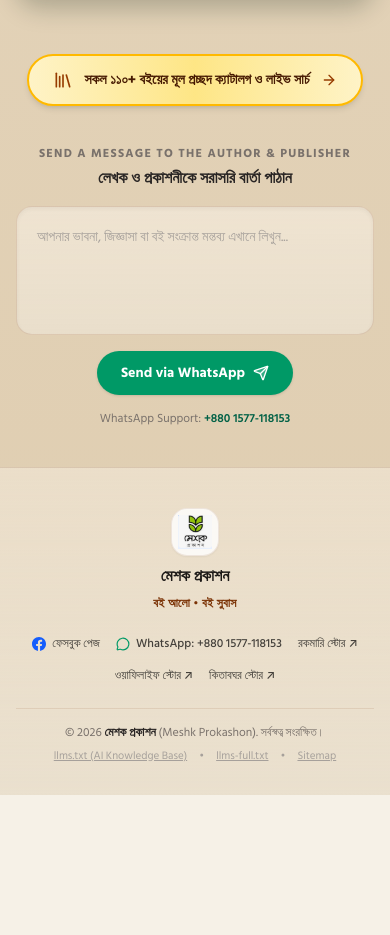
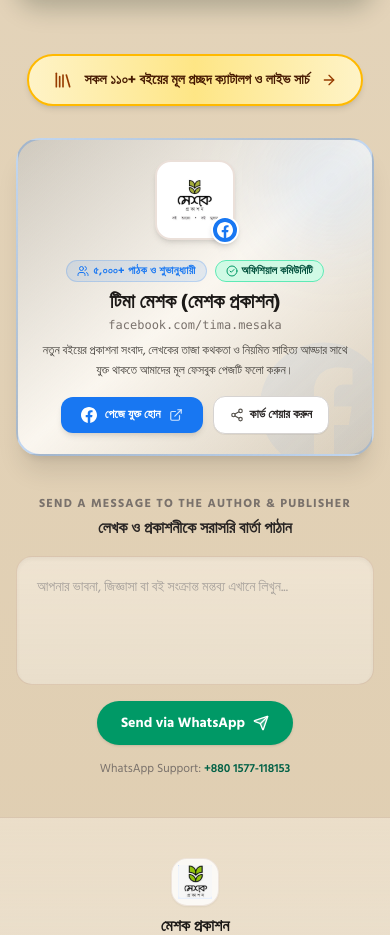
Before and after one commit to Jubayer-AI-Studio/mesk, a Next.js app: page / in a window 390 px wide. Shown: the part 5908-6843 px from the top of the page. Before the commit the page ends 6703 px from the top, so only its background shows below. Built offline with nearby package versions, Linux system fonts and the light colour scheme.

Commit message:
feat: add Tima Mesaka Facebook graphic card and OpenGraph preview card

```diff
--- a/app/layout.tsx
+++ b/app/layout.tsx
@@ -18,7 +18,7 @@
 });
 
 export const metadata: Metadata = {
-  metadataBase: new URL("https://meshkprokashon.com"),
+  metadataBase: new URL("https://meshk-prokashon.vercel.app"),
   title: "মেশক প্রকাশন | বই আলো • বই সুবাস — মুহাম্মদ যাইনুল আবিদীন",
   description:
     "মেশক প্রকাশন (Meshk Prokashon)-এর অফিশিয়াল ওয়েবসাইট ও গ্রন্থশালা। লেখক মাওলানা মুহাম্মদ যাইনুল আবিদীনের সাহিত্য, সীরাত, ইতিহাস, ফিকহ ও আত্মশুদ্ধির বইসমূহ এবং রকমারি, ওয়াফিলাইফ ও সরাসরি অর্ডারের সমন্বিত প্ল্যাটফর্ম।",
@@ -62,19 +62,25 @@
   openGraph: {
     title: "মেশক প্রকাশন | বই আলো • বই সুবাস — মুহাম্মদ যাইনুল আবিদীন",
     description:
-      "মেশক প্রকাশনের অফিশিয়াল বইয়ের সম্ভার। বই আলো • বই সুবাস।",
-    url: "https://meshkprokashon.com",
+      "মেশক প্রকাশন ও মাওলানা মুহাম্মদ যাইনুল আবিদীনের অফিশিয়াল গ্রন্থশালা ও প্রকাশনা সম্ভার।",
+    url: "https://meshk-prokashon.vercel.app",
     siteName: "মেশক প্রকাশন",
     locale: "bn_BD",
     type: "website",
     images: [
       {
-        url: "/images/author-library.jpg",
+        url: "/images/og-meshk-banner.png",
         width: 1200,
         height: 630,
-        alt: "মুহাম্মদ যাইনুল আবিদীন — মেশক প্রকাশন",
+        alt: "মেশক প্রকাশন — মুহাম্মদ যাইনুল আবিদীন",
       },
     ],
+  },
+  twitter: {
+    card: "summary_large_image",
+    title: "মেশক প্রকাশন — মুহাম্মদ যাইনুল আবিদীন",
+    description: "মেশক প্রকাশন ও মাওলানা মুহাম্মদ যাইনুল আবিদীনের অফিশিয়াল গ্রন্থশালা।",
+    images: ["/images/og-meshk-banner.png"],
   },
 };
 
--- a/app/page.tsx
+++ b/app/page.tsx
@@ -8,6 +8,7 @@
 import AllBooksSearchModal from "@/components/AllBooksSearchModal";
 import AuthorBioModal from "@/components/AuthorBioModal";
 import AuthorMessage from "@/components/AuthorMessage";
+import FacebookCard from "@/components/FacebookCard";
 import Footer from "@/components/Footer";
 import { meshkOriginalBooks, authorMasterArchive, siteConfig } from "@/lib/siteData";
 import { BookItem } from "@/lib/types";
@@ -95,6 +96,9 @@
           onOpenAllBooks={() => setIsAllBooksOpen(true)}
         />
 
+        {/* Facebook Page Graphic Card */}
+        <FacebookCard />
+
         {/* Direct Message to Author/Publisher via WhatsApp */}
         <AuthorMessage />
       </main>
--- /dev/null
+++ b/components/FacebookCard.tsx
@@ -0,0 +1,123 @@
+"use client";
+
+import React, { useState } from "react";
+import Image from "next/image";
+import { siteConfig } from "@/lib/siteData";
+import { ExternalLink, Share2, Users, CheckCircle2, Bookmark, Sparkles } from "lucide-react";
+
+export default function FacebookCard() {
+  const [copied, setCopied] = useState(false);
+
+  const handleShare = async () => {
+    const shareData = {
+      title: "মেশক প্রকাশন (টিমা মেশক) — অফিশিয়াল ফেসবুক পেজ",
+      text: "মেশক প্রকাশন ও মাওলানা মুহাম্মদ যাইনুল আবিদীনের অফিশিয়াল ফেসবুক পেজে যুক্ত হোন। বই আলো • বই সুবাস।",
+      url: siteConfig.facebookPage,
+    };
+
+    if (navigator.share) {
+      try {
+        await navigator.share(shareData);
+      } catch (err) {
+        // User cancelled or share failed
+      }
+    } else {
+      // Fallback copy to clipboard
+      await navigator.clipboard.writeText(siteConfig.facebookPage);
+      setCopied(true);
+      setTimeout(() => setCopied(false), 2500);
+    }
+  };
+
+  return (
+    <section className="max-w-3xl mx-auto px-4 my-8 sm:my-12">
+      {/* Premium Facebook Graphic Card */}
+      <div className="relative rounded-3xl bg-gradient-to-br from-[#1877F2]/10 via-[#FAF6EF] to-[#1877F2]/5 border-2 border-[#1877F2]/25 p-5 sm:p-7 shadow-xl overflow-hidden group transition-all duration-300 hover:shadow-2xl hover:border-[#1877F2]/40">
+        {/* Subtle Decorative Facebook Watermark */}
+        <div className="absolute -top-6 -right-6 w-32 h-32 bg-[#1877F2]/10 rounded-full blur-2xl pointer-events-none" />
+        <svg
+          className="absolute -bottom-4 -right-4 w-32 h-32 fill-[#1877F2]/5 pointer-events-none transition-transform group-hover:scale-110 duration-500"
+          viewBox="0 0 24 24"
+        >
+          <path d="M24 12.073c0-6.627-5.373-12-12-12s-12 5.373-12 12c0 5.99 4.388 10.954 10.125 11.854v-8.385H7.078v-3.47h3.047V9.43c0-3.007 1.792-4.669 4.533-4.669 1.312 0 2.686.235 2.686.235v2.953H15.83c-1.491 0-1.956.925-1.956 1.874v2.25h3.328l-.532 3.47h-2.796v8.385C19.612 23.027 24 18.062 24 12.073z" />
+        </svg>
+
+        <div className="relative z-10 flex flex-col sm:flex-row items-center sm:items-start gap-5 text-center sm:text-left">
+          {/* Logo / Avatar with Verified Blue Badge */}
+          <div className="relative shrink-0">
+            <div className="w-20 h-20 sm:w-22 sm:h-22 rounded-2xl bg-white p-1.5 shadow-md border-2 border-amber-900/15 overflow-hidden transition-transform group-hover:scale-105 duration-300">
+              {/* eslint-disable-next-line @next/next/no-img-element */}
+              <img
+                src="/icons/icon-192x192.png"
+                alt="মেশক লোগো"
+                className="w-full h-full object-contain"
+              />
+            </div>
+            {/* Facebook Badge */}
+            <div
+              className="absolute -bottom-1 -right-1 w-7 h-7 rounded-full bg-[#1877F2] text-white flex items-center justify-center shadow-md border-2 border-white"
+              title="অফিশিয়াল পেজ"
+            >
+              <svg className="w-4 h-4 fill-white" viewBox="0 0 24 24">
+                <path d="M24 12.073c0-6.627-5.373-12-12-12s-12 5.373-12 12c0 5.99 4.388 10.954 10.125 11.854v-8.385H7.078v-3.47h3.047V9.43c0-3.007 1.792-4.669 4.533-4.669 1.312 0 2.686.235 2.686.235v2.953H15.83c-1.491 0-1.956.925-1.956 1.874v2.25h3.328l-.532 3.47h-2.796v8.385C19.612 23.027 24 18.062 24 12.073z" />
+              </svg>
+            </div>
+          </div>
+
+          {/* Details */}
+          <div className="flex-1 space-y-2">
+            <div className="flex flex-wrap items-center justify-center sm:justify-start gap-2">
+              <span className="inline-flex items-center gap-1 px-2.5 py-0.5 rounded-full bg-[#1877F2]/10 text-[#1877F2] font-bold text-[11px] tracking-wide border border-[#1877F2]/20">
+                <Users className="w-3 h-3" />
+                <span>৫,০০০+ পাঠক ও শুভানুধ্যায়ী</span>
+              </span>
+              <span className="inline-flex items-center gap-1 px-2.5 py-0.5 rounded-full bg-emerald-100 text-emerald-900 font-bold text-[11px] border border-emerald-300">
+                <CheckCircle2 className="w-3 h-3 text-emerald-600" />
+                <span>অফিশিয়াল কমিউনিটি</span>
+              </span>
+            </div>
+
+            <div>
+              <h3 className="text-xl sm:text-2xl font-black text-stone-900 leading-tight flex items-center justify-center sm:justify-start gap-1.5">
+                <span>টিমা মেশক (মেশক প্রকাশন)</span>
+              </h3>
+              <p className="text-xs font-mono text-stone-500 mt-0.5">
+                facebook.com/tima.mesaka
+              </p>
+            </div>
+
+            <p className="text-xs sm:text-sm text-stone-700 leading-relaxed max-w-lg">
+              নতুন বইয়ের প্রকাশনা সংবাদ, লেখকের তাজা কথকতা ও নিয়মিত সাহিত্য আড্ডার সাথে যুক্ত থাকতে আমাদের মূল ফেসবুক পেজটি ফলো করুন।
+            </p>
+
+            {/* Action Buttons */}
+            <div className="pt-2 flex flex-wrap items-center justify-center sm:justify-start gap-2.5">
+              {/* Direct Open Page */}
+              <a
+                href={siteConfig.facebookPage}
+                target="_blank"
+                rel="noopener noreferrer"
+                className="inline-flex items-center gap-2 px-5 py-2.5 rounded-xl bg-[#1877F2] hover:bg-[#166fe5] text-white font-bold text-xs sm:text-sm shadow-md transition-all active:scale-95 cursor-pointer"
+              >
+                <svg className="w-4 h-4 fill-white" viewBox="0 0 24 24">
+                  <path d="M24 12.073c0-6.627-5.373-12-12-12s-12 5.373-12 12c0 5.99 4.388 10.954 10.125 11.854v-8.385H7.078v-3.47h3.047V9.43c0-3.007 1.792-4.669 4.533-4.669 1.312 0 2.686.235 2.686.235v2.953H15.83c-1.491 0-1.956.925-1.956 1.874v2.25h3.328l-.532 3.47h-2.796v8.385C19.612 23.027 24 18.062 24 12.073z" />
+                </svg>
+                <span>পেজে যুক্ত হোন</span>
+                <ExternalLink className="w-3.5 h-3.5 opacity-80" />
+              </a>
+
+              {/* Share Card Link Button */}
+              <button
+                onClick={handleShare}
+                className="inline-flex items-center gap-1.5 px-4 py-2.5 rounded-xl bg-white hover:bg-stone-100 text-stone-800 font-bold text-xs sm:text-sm border border-stone-300 shadow-2xs transition-all active:scale-95 cursor-pointer"
+              >
+                <Share2 className="w-3.5 h-3.5 text-stone-600" />
+                <span>{copied ? "লিংক কপি হয়েছে!" : "কার্ড শেয়ার করুন"}</span>
+              </button>
+            </div>
+          </div>
+        </div>
+      </div>
+    </section>
+  );
+}
```
Also changed, not shown: public/images/og-meshk-banner.png (added).
